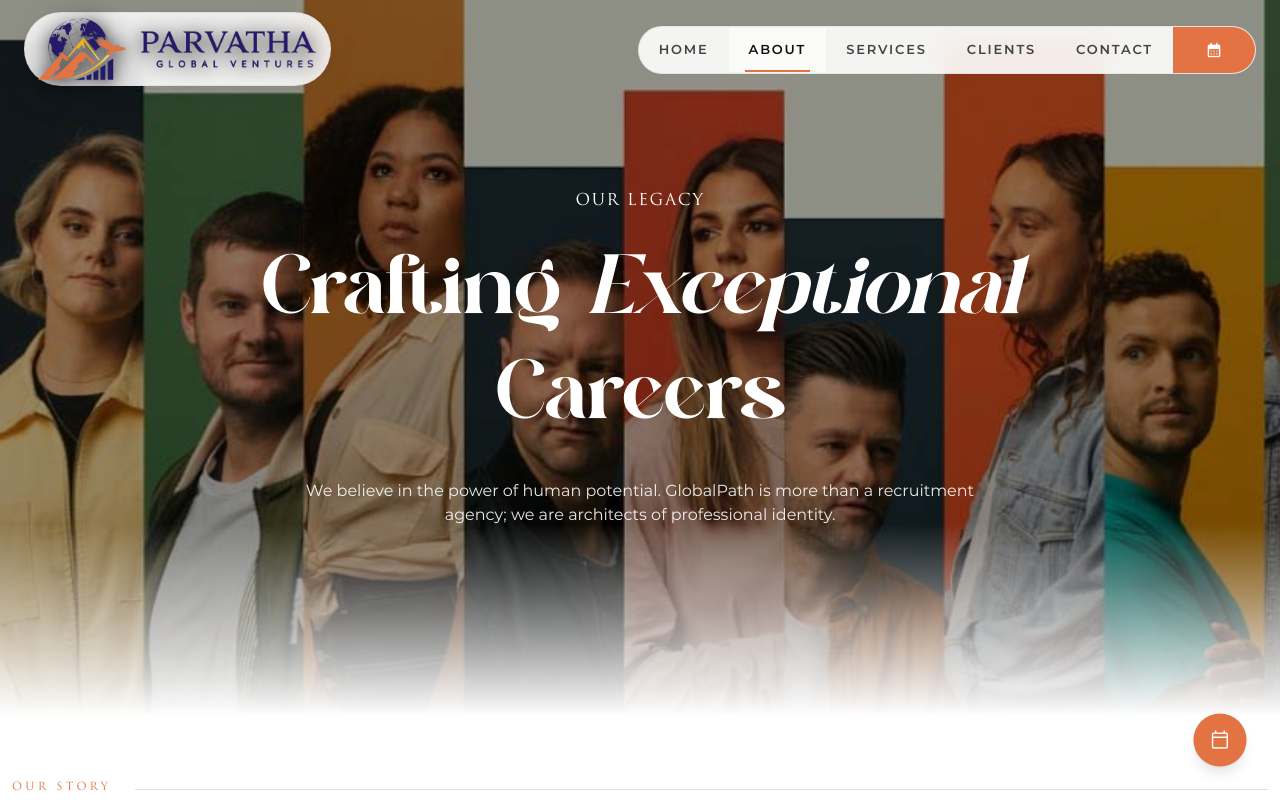
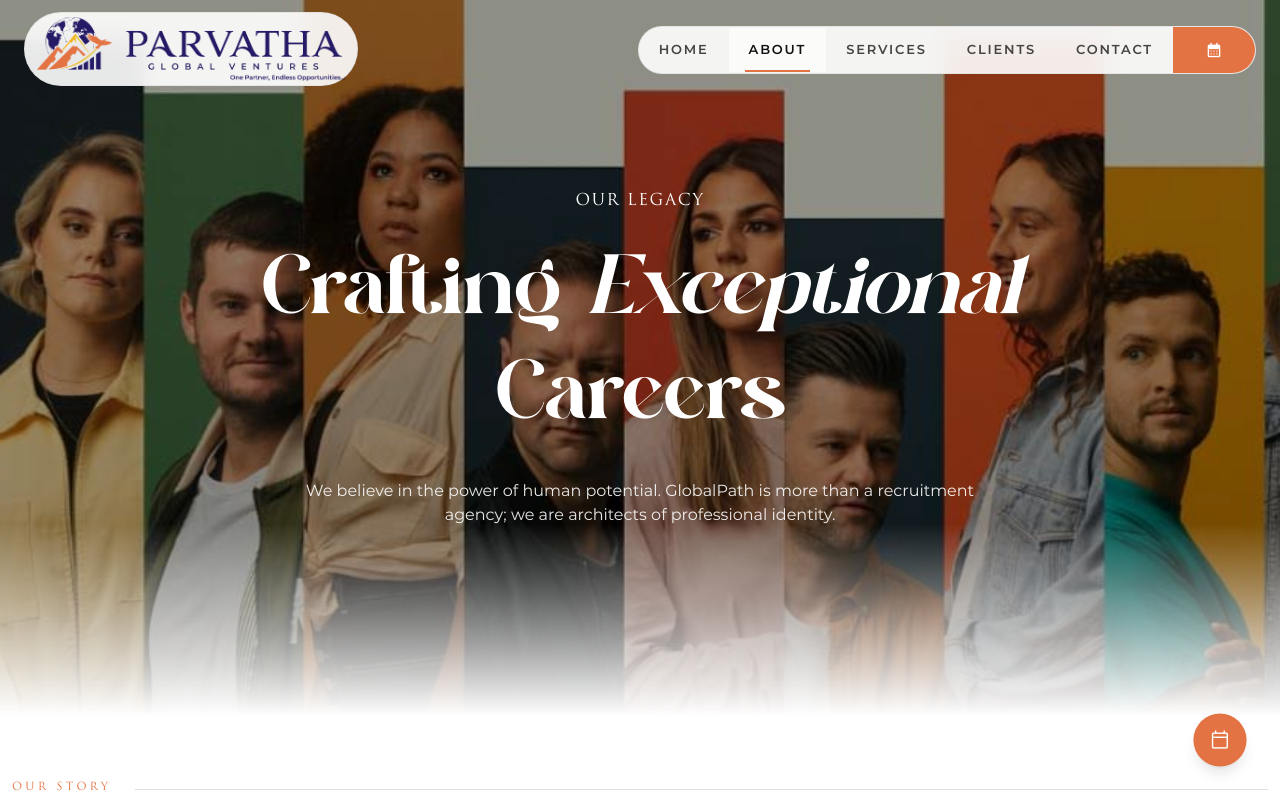
Before and after one commit to chandrashekarRravi/parvata_ventures, a Next.js app: page /about in a window 1280 px wide. Shown: the top 800 px of the page. Built offline with nearby package versions, Linux system fonts and the light colour scheme.

Commit message:
add logo

```diff
--- a/components/about/LeadershipMessages.tsx
+++ b/components/about/LeadershipMessages.tsx
@@ -91,12 +91,12 @@ export default function LeadershipMessages() {
               <div
                 key={leader.id}
                 className={cn(
-                  "flex flex-col lg:flex-row gap-12 lg:gap-24 items-start",
+                  "flex flex-col lg:flex-row gap-12 lg:gap-24 items-center",
                   !isEven && "lg:flex-row-reverse"
                 )}
               >
                 {/* Image Section */}
-                <div className="w-full lg:w-5/12 shrink-0 lg:sticky lg:top-32">
+                <div className="w-full lg:w-5/12 shrink-0">
                   <div className="relative rounded-[2rem] overflow-hidden aspect-[3/4] shadow-[0_30px_60px_rgba(0,0,0,0.12)] border border-outline-variant/50 group">
                     <img
                       src={leader.image}
--- a/components/home/Services.tsx
+++ b/components/home/Services.tsx
@@ -10,7 +10,7 @@ const servicesData = [
     number: "01",
     title: "Education Consultancy",
     subtitle: "Expert academic planning",
-    image: "/hero-bg.png",
+    image: "/servies/EC.png",
     href: "/services#education-consultancy",
   },
   {
--- a/components/layout/Footer.tsx
+++ b/components/layout/Footer.tsx
@@ -8,18 +8,11 @@ export default function Footer() {
         <div className="space-y-4">
           <div className="flex items-center gap-3">
             <Image
-              src="/PGV-LOGO-OP-4.png"
+              src="/PGV-LOGO-HOZT-FINAL.png"
               alt="Parvata Global Ventures Logo"
-              width={100}
+              width={340}
               height={100}
               className="h-14 w-auto object-contain"
-            />
-            <Image
-              src="/PGV-WORDLOGO-OP-3.png"
-              alt="Parvata Global Ventures Text"
-              width={240}
-              height={80}
-              className="h-9 w-auto object-contain"
             />
           </div>
           <p className="text-on-surface-variant max-w-xs font-body-md text-body-md">
@@ -77,12 +70,12 @@ export default function Footer() {
         </div>
       </div>
 
-      <div className="border-t border-outline-variant/30 py-8 px-gutter">
-        <div className="max-w-container-max mx-auto flex flex-col md:flex-row justify-between items-center gap-4 text-on-surface-variant text-label-sm font-label-sm">
-          <span>© {new Date().getFullYear()} Parvatha Global Ventures. All rights reserved.</span>
-          <div className="flex gap-8">
+      <div className="border-t border-outline-variant/30 py-6 px-gutter">
+        <div className="max-w-container-max mx-auto flex flex-col md:flex-row justify-between items-center gap-4 text-on-surface-variant text-[8px] md:text-[10px] text-center md:text-left">
+          <span>© {new Date().getFullYear()} Parvata Global Ventures. All rights reserved.</span>
+          <div className="flex flex-col md:flex-row items-center gap-2 md:gap-8">
             <span>Davangere</span>
-
+            <span className="font-medium">developed & maintained by <Link className="text-primary font-medium transition-colors duration-200 hover:text-secondary" target="_blank" rel="noopener noreferrer" href="https://weandyoumarketing.com">WeAndYouMarketing</Link></span>
           </div>
         </div>
       </div>
--- a/components/layout/Navbar.tsx
+++ b/components/layout/Navbar.tsx
@@ -39,21 +39,11 @@ export default function Navbar() {
             {/* Desktop Logo (with scroll blur bg) */}
             <div className="hidden md:inline-flex items-center gap-3 border border-outline-variant/70 rounded-full bg-background/90 backdrop-blur-md px-3 py-1">
               <Image
-                src="/PGV-LOGO-OP-4.png"
+                src="/PGV-LOGO-HOZT-FINAL.png"
                 alt="Parvata Global Ventures Logo"
-                width={100}
+                width={340}
                 height={100}
                 className="h-16 w-auto object-contain"
-                style={{ filter: "drop-shadow(0 2px 8px rgba(0,0,0,0.7)) drop-shadow(0 0 16px rgba(0,0,0,0.5))" }}
-                priority
-              />
-              <Image
-                src="/PGV-WORDLOGO-OP-3.png"
-                alt="Parvata Global Ventures Text"
-                width={240}
-                height={80}
-                className="h-10 w-auto object-contain"
-                style={{ filter: "drop-shadow(0 2px 8px rgba(0,0,0,0.7)) drop-shadow(0 0 16px rgba(0,0,0,0.5))" }}
                 priority
               />
             </div>
@@ -61,21 +51,11 @@ export default function Navbar() {
             {/* Mobile Logo (no background, no padding) */}
             <div className="flex md:hidden items-center gap-2">
               <Image
-                src="/PGV-LOGO-OP-4.png"
+                src="/PGV-LOGO-HOZT-FINAL.png"
                 alt="Parvata Global Ventures Logo"
-                width={100}
+                width={340}
                 height={100}
                 className="h-8 w-auto object-contain"
-                style={{ filter: "drop-shadow(0 2px 6px rgba(0,0,0,0.8))" }}
-                priority
-              />
-              <Image
-                src="/PGV-WORDLOGO-OP-3.png"
-                alt="Parvata Global Ventures Text"
-                width={240}
-                height={80}
-                className="h-5 w-auto object-contain"
-                style={{ filter: "drop-shadow(0 2px 6px rgba(0,0,0,0.8))" }}
                 priority
               />
             </div>
@@ -188,18 +168,11 @@ export default function Navbar() {
               <div className="flex justify-between items-center px-6 py-5 border-b border-outline-variant/30">
                 <div className="flex items-center gap-2">
                   <Image
-                    src="/PGV-LOGO-OP-4.png"
+                    src="/PGV-LOGO-HOZT-FINAL.png"
                     alt="Parvata Global Ventures Logo"
-                    width={80}
+                    width={240}
                     height={80}
                     className="h-10 w-auto object-contain"
-                  />
-                  <Image
-                    src="/PGV-WORDLOGO-OP-3.png"
-                    alt="Parvata Global Ventures Text"
-                    width={160}
-                    height={50}
-                    className="h-6 w-auto object-contain"
                   />
                 </div>
                 <button
```
Also changed, not shown: public/PGV-LOGO-HOZT-FINAL.png (added), public/servies/EC.png (added).
